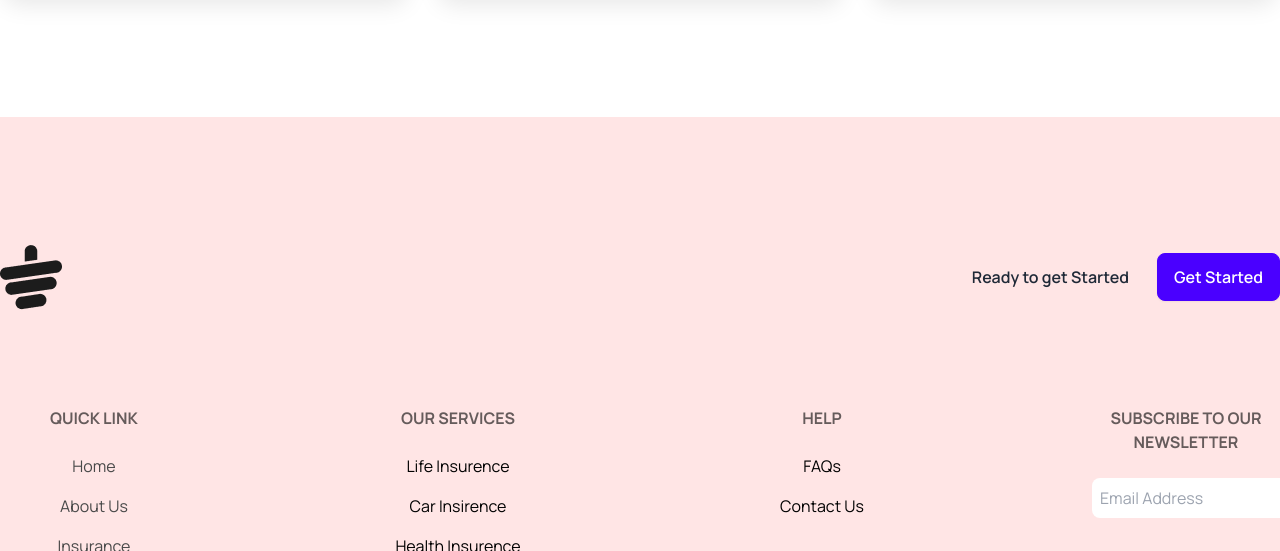
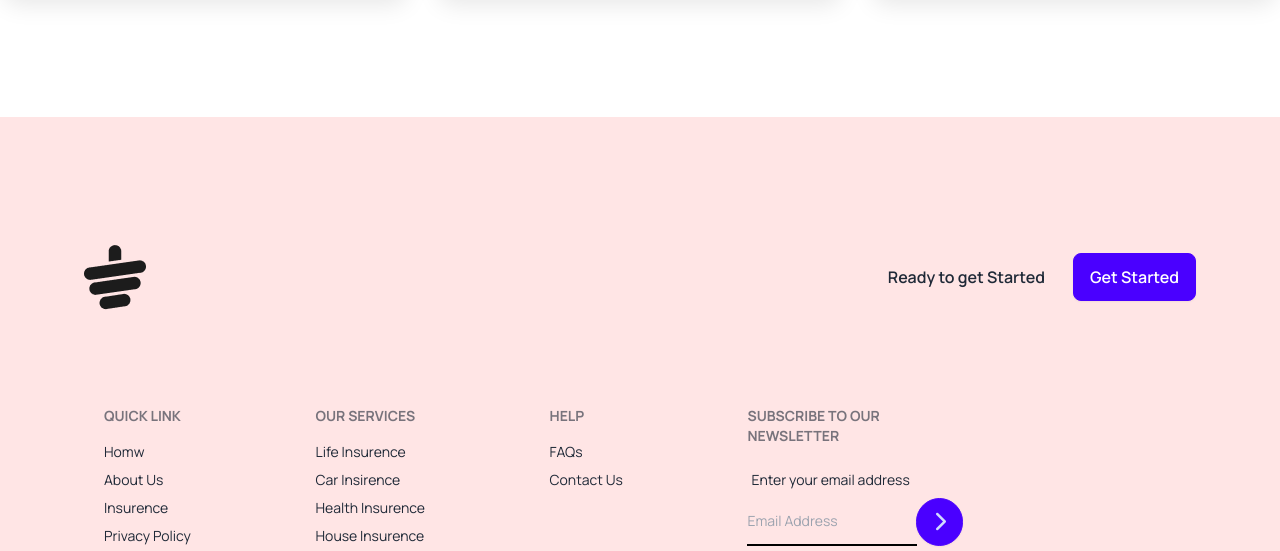
Before and after one commit to Sabbir-553/tea-house-tailwind, a plain HTML site: page index.html in a window 1280 px wide. Shown: the part 3310-3861 px from the top of the page. Drawn offline with nearby package versions, Linux system fonts and the light colour scheme.

Commit message:
button need to solve

```diff
--- a/index.html
+++ b/index.html
@@ -167,11 +167,13 @@
 
         <!-- clintes review start here  -->
 
-        <section class="my-32 bg-gradient-to-r from-[#FF8938] to-red-700 rounded-xl">
-            <div class="flex px-16 py-20 gap-10 items-center">
+        <section
+            class="my-32 lg:bg-gradient-to-r from-[#FF8938] to-red-700 bg-gradient-to-b from-[#ff8938] to-red-700 rounded-xl">
+            <div class="flex lg:flex-row flex-col lg:px-16 lg:py-20 p-5 gap-10 items-center">
                 <div class="relative">
                     <h2 class="z-50 font-bold text-white text-4xl ">Meet Our Super <br> Clintes</h2>
-                    <p class=" z-40font-medium pt-5 text-white pr-16 lg:w-5/6">There are many variations of passages of Lorem Ipsum
+                    <p class=" z-40font-medium pt-5 text-white pr-16 lg:w-5/6 w-full">There are many variations of
+                        passages of Lorem Ipsum
                         available, but the majority have suffered alteration in some form, by injected humour, or
                         randomised words which don't look even slightly believable. </p>
                     <button class=" z-20 btn mt-5 font-bold bg-white text-orange-600">Show All</button>
@@ -179,7 +181,7 @@
                 </div>
 
                 <!-- review container  -->
-                <div class="relative">
+                <div class="relative lg:p-0 p-2">
                     <!--next clints review  -->
                     <div class="bg-white opacity-40 p-8 rounded-xl relative mb-16 z-0">
                         <img src="images/client.png" alt=""
@@ -193,7 +195,7 @@
                         </div>
                     </div>
                     <!-- current clints review  -->
-                    <div class="bg-white p-8 rounded-xl absolute top-32 -left-32 lg:w-[430px] z-20">
+                    <div class="bg-white p-8 rounded-xl absolute top-32 lg:-left-32 lg:w-[430px] z-20">
                         <img src="images/client.png" alt=""
                             class="border-4 bg-white border-white rounded-full absolute -top-7 -left-6">
                         <p>We are providing the best and suitable home insurance services for the people who are
@@ -270,9 +272,12 @@
             </div>
         </section>
     </main>
-    <footer class="bg-gradient-to-r from-[#ff00001a] to-[#ff00001a]">
-        <section class="container mx-auto">
-            <div class="flex justify-between items-center pt-32 pb-24 lg:flex-row flex-col">
+
+
+
+    <!-- footer area start here  -->
+    <footer class="bg-gradient-to-r from-[#ff00001a] to-[#ff00001a] px-16">
+        <div class="flex justify-between items-center pt-32 pb-14 lg:flex-row flex-col p-5">
             <div>
                 <img src="images/cup.png" alt="" class="w-full">
             </div>
@@ -281,42 +286,50 @@
                 <button class="btn btn-primary text-base text-white">Get Started</button>
             </div>
         </div>
-            <div class="grid lg:grid-cols-4  gap-44 text-black lg:text-none text-center">
-                <nav class="flex flex-col gap-4">
-                    <h6 class="footer-title text-black">Quick Link</h6>
-                    <a class="link link-hover text-[#494949]">Home</a>
-                    <a class="link link-hover text-[#494949]">About Us</a>
-                    <a class="link link-hover text-[#494949]">Insurance</a>
-                    <a class="link text-[#494949] link-hover">Privacy Policy</a>
+        <div class="footer text-base-content p-10">
+            <nav>
+                <h6 class="footer-title">Quick link</h6>
+                <a class="link link-hover">Homw</a>
+                <a class="link link-hover">About Us</a>
+                <a class="link link-hover">Insurence</a>
+                <a class="link link-hover">Privacy Policy</a>
             </nav>
-                <nav class="flex flex-col gap-4">
+            <nav>
                 <h6 class="footer-title">Our Services</h6>
                 <a class="link link-hover">Life Insurence</a>
                 <a class="link link-hover">Car Insirence</a>
                 <a class="link link-hover">Health Insurence</a>
                 <a class="link link-hover">House Insurence</a>
             </nav>
-                <nav class="flex flex-col gap-4">
+            <nav>
                 <h6 class="footer-title">Help</h6>
                 <a class="link link-hover">FAQs</a>
                 <a class="link link-hover">Contact Us</a>
             </nav>
-                <nav class="flex flex-col gap-4">
+            <form>
                 <h6 class="footer-title">Subscribe to our <br>newsletter</h6>
-                    <div class="flex">
-                        <input type="text" placeholder="Email Address"
-                            class="p-2 outline-none rounded-lg sm:justify-center">
-                        <!-- <div class="btn btn-primary"><img src="images/arrow.png" alt=""></div> -->
+                <fieldset class="form-control w-80">
+                    <label class="label">
+                        <span class="label-text">Enter your email address</span>
+                    </label>
+                    <div class="join ">
+                        <input type="text" placeholder="Email Address" class="bg-transparent border-b-2 border-black " />
+                        <button class="btn btn-primary rounded-full"><i class="fa-solid fa-chevron-right text-xl"></i></button>
                     </div>
-                    <div class="flex lg:flex-row sm:justify-center gap-5 pt-5">
+                    <div class="flex lg:flex-row sm:justify-center gap-5 lg:justify-start pt-7">
                         <a href=""><i class="fab fa-facebook-f"></i></a>
                         <a href=""><i class="fab fa-twitter"></i></a>
                         <a href=""><i class="fab fa-instagram"></i></a>
                     </div>
-                </nav>
+
+                </fieldset>
+            </form>
         </div>
+        <p class="text-center mt-10 pb-24 text-base ">@2027 UIDesign.to - All rights reserved</p>
+    </footer>
 
-            <p class="text-center mt-24 pb-24 text-base ">@2027 UIDesign.to - All rights reserved</p>
+
+
         </section>
     </footer>
 </body>
```
Lines whose indentation alone changed are shown as unchanged.
